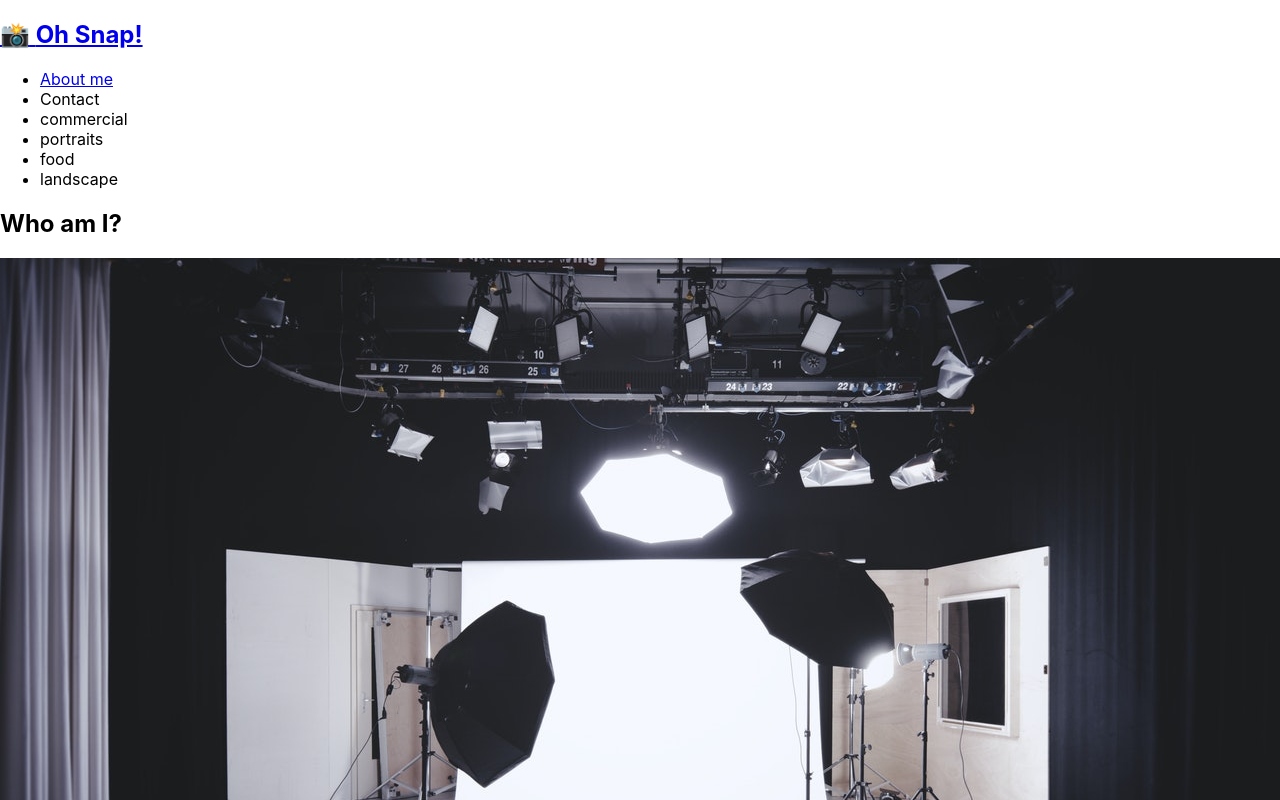
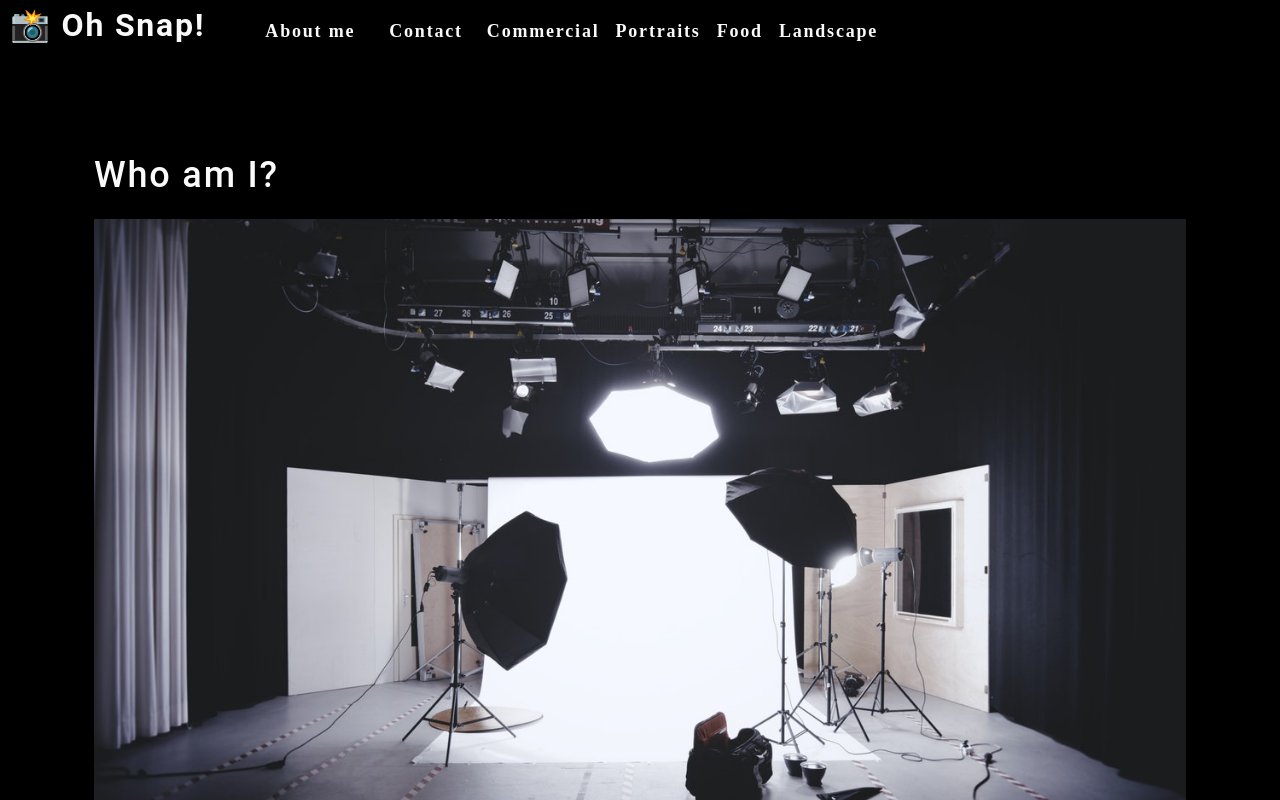
Before and after one commit to eclevela-1234/photo-port, a React (Create React App) app: page / in a window 1280 px wide. Shown: the top 800 px of the page. Built offline with nearby package versions, Linux system fonts and the light colour scheme.

Commit message:
code snapshot

```diff
--- a/src/App.css
+++ /dev/null
@@ -1,38 +0,0 @@
-.App {
-  text-align: center;
-}
-
-.App-logo {
-  height: 40vmin;
-  pointer-events: none;
-}
-
-@media (prefers-reduced-motion: no-preference) {
-  .App-logo {
-    animation: App-logo-spin infinite 20s linear;
-  }
-}
-
-.App-header {
-  background-color: #282c34;
-  min-height: 100vh;
-  display: flex;
-  flex-direction: column;
-  align-items: center;
-  justify-content: center;
-  font-size: calc(10px + 2vmin);
-  color: white;
-}
-
-.App-link {
-  color: #61dafb;
-}
-
-@keyframes App-logo-spin {
-  from {
-    transform: rotate(0deg);
-  }
-  to {
-    transform: rotate(360deg);
-  }
-}
--- a/src/App.js
+++ b/src/App.js
@@ -1,15 +1,14 @@
 import React from 'react';
-// import logo from './logo.svg';
 import Nav from './components/Nav';
 import About from './components/About';
-import './App.css';
 
 function App() {
+
   return (
     <div>
-      <Nav></Nav>
+      <Nav />
       <main>
-        <About></About>
+          <About />
       </main>
     </div>
   );
--- a/src/components/About/index.js
+++ b/src/components/About/index.js
@@ -1,14 +1,19 @@
-import React from "react";
-import coverImage from "../../assets/cover/cover-image.jpg"
-
+import React from 'react'
+import coverImage from "../../assets/cover/cover-image.jpg";
 
 function About() {
-    return (
-        <section className="my-5">
-            <h1 id="about">Who am I?</h1>
-            <img src={coverImage} className="my-2" style={{ width: "100%" }} alt="cover" />
-        </section>
-    );
+
+  return (
+    <section className="my-5" >
+      <h1 id="about">Who am I?</h1>
+      <img src={coverImage} className="my-2" style={{ width: "100%" }} alt="cover" />
+      <div className="my-2">
+        <p>
+          Lorem ipsum dolor sit amet, consectetur adipiscing elit. Donec bibendum turpis sed ex condimentum molestie. Mauris condimentum lectus ut ornare dignissim. Mauris faucibus urna mi, ac feugiat metus aliquam maximus. Proin aliquam justo nec diam vulputate vestibulum. Aenean sollicitudin nulla at nisi ornare, nec suscipit massa eleifend. Morbi tristique justo vel turpis sollicitudin, et tristique velit convallis. In hac habitasse platea dictumst. Phasellus mattis nunc sed orci consequat laoreet. Praesent id nisl nibh. Curabitur imperdiet ultricies mollis. In hac habitasse platea dictumst.
+      </p>
+      </div>
+    </section>
+  )
 }
 
-export default About;
+export default About
--- a/src/components/Nav/index.js
+++ b/src/components/Nav/index.js
@@ -1,44 +1,46 @@
 import React from "react";
-
-const categories = [
-  {
-    name: "commercial",
-    description:
-      "Photos of grocery stores, food trucks, and other commercial projects",
-  },
-  { name: "portraits", description: "Portraits of people in my life" },
-  { name: "food", description: "Delicious delicacies" },
-  {
-    name: "landscape",
-    description: "Fields, farmhouses, waterfalls, and the beauty of nature",
-  },
-];
+import { capitalizeFirstLetter } from "../../utils/helpers";
 
 function Nav() {
+  const  categories = [
+    { name: 'commercial', description: 'Photos of grocery stores, food trucks, and other commercial projects' },
+    { name: 'portraits', description: 'Portraits of people in my life' },
+    { name: 'food', description: 'Delicious delicacies' },
+    { name: 'landscape', description: 'Fields, farmhouses, waterfalls, and the beauty of nature' }
+  ];
+
+  const handleClick = () => {
+    console.log("click handled")
+  }
+
   return (
-    <header>
+    <header data-testid="header" className="flex-row px-1">
       <h2>
         <a href="/">
-          <span role="img" aria-label="camera">
-            {" "}
-            📸
-          </span>{" "}
-          Oh Snap!
+          <span role="img" aria-label="camera"> 📸</span> Oh Snap!
         </a>
       </h2>
       <nav>
         <ul className="flex-row">
           <li className="mx-2">
-            <a href="#about">About me</a>
+            <a href="#about" onClick={() => handleClick()}>
+              About me
+            </a>
           </li>
-          <li>
-            <span>Contact</span>
+          <li className={"mx-2"}>
+            <span onClick={() => handleClick()}>
+              Contact
+            </span>
           </li>
-          {categories.map((category) => (
-            <li className="mx-1" key={category.name}>
-              <span>{category.name}</span>
-            </li>
-          ))}
+          {
+            categories.map((category) => (
+              <li className="mx-1" key={category.name} >
+                <span onClick={() => { handleClick(); }}>
+                 {capitalizeFirstLetter(category.name)}
+                </span>
+              </li>
+            ))
+          }
         </ul>
       </nav>
     </header>
--- a/src/index.css
+++ b/src/index.css
@@ -1,13 +1,295 @@
+
+main {
+	margin: 0 auto;
+	max-width: 90%;
+  padding: 50px 30px;
+}
+:root {
+  --primary: #8c54ff;
+  --secondary: #F3A847;
+  --tertiary: #B12704;
+  --light: #fafafa;
+  --dark: #000000;
+  --darker: #111111;
+  --error: rgb(228, 46, 1);
+  --spacing-one: calc(1rem * 0.5);
+  --spacing-two: calc(1rem);
+  --spacing-five: calc(2.5rem);
+
+}
+
+* {
+  box-sizing: border-box;
+}
+
+html,
+body {
+  min-height: 100%;
+}
+
 body {
   margin: 0;
-  font-family: -apple-system, BlinkMacSystemFont, 'Segoe UI', 'Roboto', 'Oxygen',
-    'Ubuntu', 'Cantarell', 'Fira Sans', 'Droid Sans', 'Helvetica Neue',
-    sans-serif;
-  -webkit-font-smoothing: antialiased;
-  -moz-osx-font-smoothing: grayscale;
+  padding: 0;
+  font-weight: 600;
+  line-height: 1.5;
+  font-size: 18px;
+  letter-spacing: .1em;
+  background: var(--dark);
+  color: var(--light);
+  font-family: 'Poiret One', cursive;
+
 }
 
-code {
-  font-family: source-code-pro, Menlo, Monaco, Consolas, 'Courier New',
-    monospace;
+h1,
+h2,
+h3,
+h4,
+h5,
+h6 {
+  font-family: 'Roboto', sans-serif;
+  font-weight: 500;
+  margin: 5px 0;
+  line-height: 1.25;
 }
+
+h1 {
+  font-size: 2.25rem;
+}
+
+h2 {
+  font-size: 2rem;
+}
+
+h3 {
+  font-size: 1.75rem;
+}
+
+h4 {
+  font-size: 1.5rem;
+}
+
+h5 {
+  font-size: 1.25rem;
+}
+
+h6 {
+  font-size: 1rem;
+}
+
+p {
+  font-size: 1.1rem;
+  margin-top: 0;
+}
+
+a {
+  color: var(--tertiary);
+  text-decoration: none;
+  font-weight: bold;
+}
+
+a:hover {
+  text-decoration: underline;
+}
+
+header {
+  background: var(--dark);
+}
+
+header a {
+  color: var(--light);
+}
+
+button {
+  font-size: 1rem;
+  text-decoration: none;
+  padding: 0.25rem 1rem;
+  border-radius: .5rem;
+  border: none;
+  outline: none;
+  cursor: pointer;
+  margin: 0 1px;
+  background-color: var(--secondary);
+}
+
+button:hover {
+  opacity: .8;
+}
+
+button[disabled] {
+  cursor: default;
+  opacity: .8;
+}
+
+img {
+  max-width: 100%;
+}
+
+span[role="img"] {
+  cursor: default;
+}
+
+form {
+  width: 40%;
+}
+
+input {
+  font-size: 1rem;
+  padding: 0.25rem;
+  border: 1px solid var(--dark);
+  outline: none;
+  border-radius: 3px;
+  transition: box-shadow 0.2s;
+}
+
+input:focus {
+  border: 1px solid var(--secondary);
+  box-shadow: 0 0 .25rem rgba(0, 0, 0, .5);
+}
+
+li {
+  list-style: none;
+}
+
+nav a:hover {
+  text-decoration: none;
+}
+
+nav  li {
+  cursor: pointer;
+}
+
+textarea {
+	width: 600px;
+	height: 120px;
+	border: 3px solid #cccccc;
+	padding: 5px;
+}
+
+.container {
+  width: 85%;
+  max-width: 1200px;
+  margin-left: auto;
+  margin-right: auto;
+}
+
+.flex-row {
+  display: flex;
+  flex-wrap: wrap;
+}
+
+.space-between {
+  justify-content: space-between;
+}
+
+.flex-end {
+  justify-content: flex-end;
+}
+
+.mx-1 {
+  margin-right: var(--spacing-one);
+  margin-left: var(--spacing-one);
+}
+
+.mx-2 {
+  margin-right: var(--spacing-two);
+  margin-left: var(--spacing-two);
+}
+
+.my-1 {
+  margin-top: var(--spacing-one);
+  margin-bottom: var(--spacing-one);
+}
+
+.my-2 {
+  margin-top: var(--spacing-two);
+  margin-bottom: var(--spacing-two);
+}
+
+.my-5 {
+  margin-top: var(--spacing-five);
+  margin-bottom: var(--spacing-five);
+}
+
+.px-1 {
+  padding-right: var(--spacing-one);
+  padding-left: var(--spacing-one);
+}
+
+.px-2 {
+  padding-right: var(--spacing-two);
+  padding-left: var(--spacing-two);
+}
+
+.py-1 {
+  padding-top: var(--spacing-one);
+  padding-bottom: var(--spacing-one);
+}
+
+.py-2 {
+  padding-top: var(--spacing-two);
+  padding-bottom: var(--spacing-two);
+}
+
+.card {
+  width: 25%;
+  text-align: center;
+}
+
+.img-thumbnail {
+  width: auto;
+  height: 300px;
+  margin-bottom: 50px;
+  cursor: pointer;
+}
+
+.modalBackdrop {
+	background: rgba(0, 0, 0, .65);
+	bottom: 0;
+	left: 0;
+	overflow: auto;
+	position: fixed;
+	right: 0;
+	top: 0;
+	z-index: 1;
+}
+
+.modalContainer {
+	background: var(--darker);
+	border-radius: 5px;
+	max-width: 100%;
+	margin: 50px auto;
+	padding: 15px;
+	width: 960px;
+}
+
+.modalTitle {
+	font-size: 18px;
+	font-weight: 600;
+	margin-bottom: 25px;
+}
+
+button {
+	background: var(--primary);
+	border: 0;
+	border-radius: 5px;
+	color: #fff;
+	cursor: pointer;
+	font-size: 16px;
+	font-weight: 600;
+	margin-bottom: 30px;
+	padding: 10px 15px;
+}
+
+a {
+	border-radius: 5px;
+	color: var(--primary);
+	font-weight: 600;
+	padding: 2px 4px;
+	margin-left: -2px;
+	margin-right: -2px;
+
+}
+
+.navActive {
+  color: var(--secondary);
+}
```
Also changed, not shown: src/index.js (+1 -10 lines), src/setupTests.js (deleted, +0 -5 lines), src/logo.svg (deleted), src/reportWebVitals.js (indentation only), 1 other file (tests, documents, lock files or other folders).
